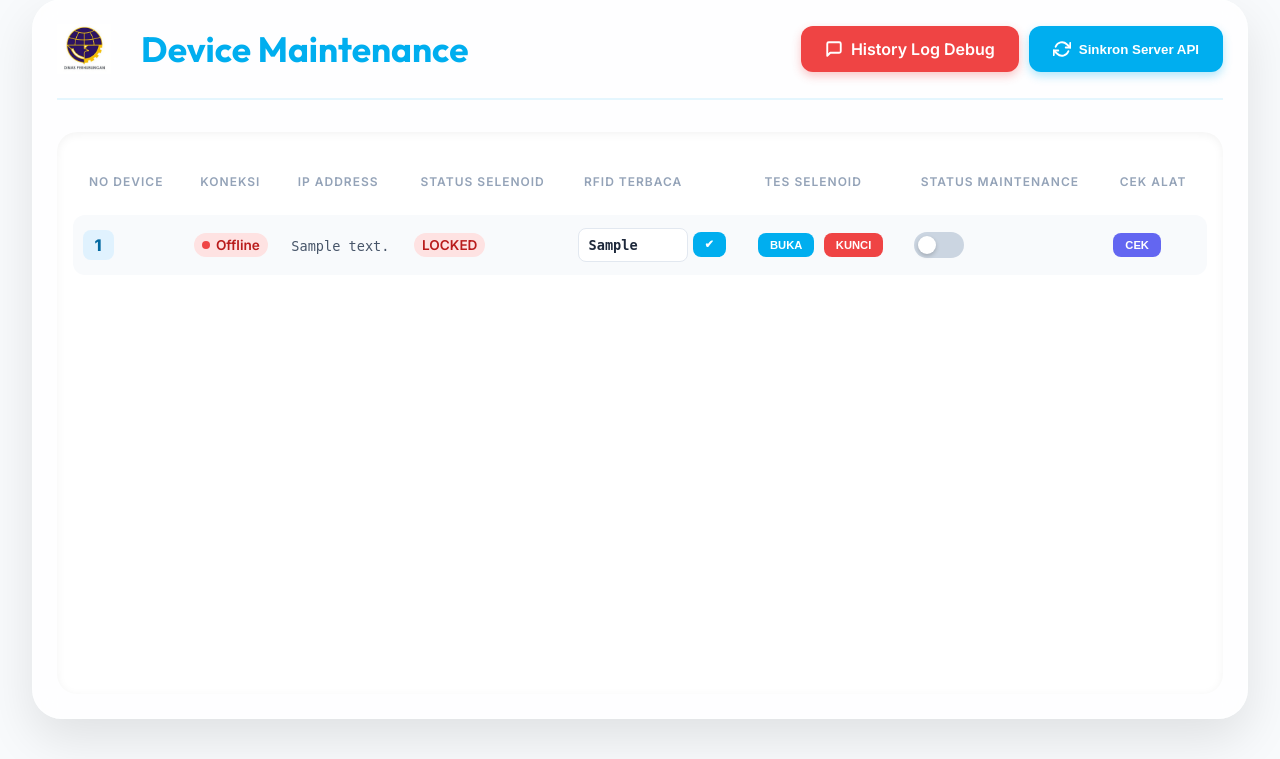
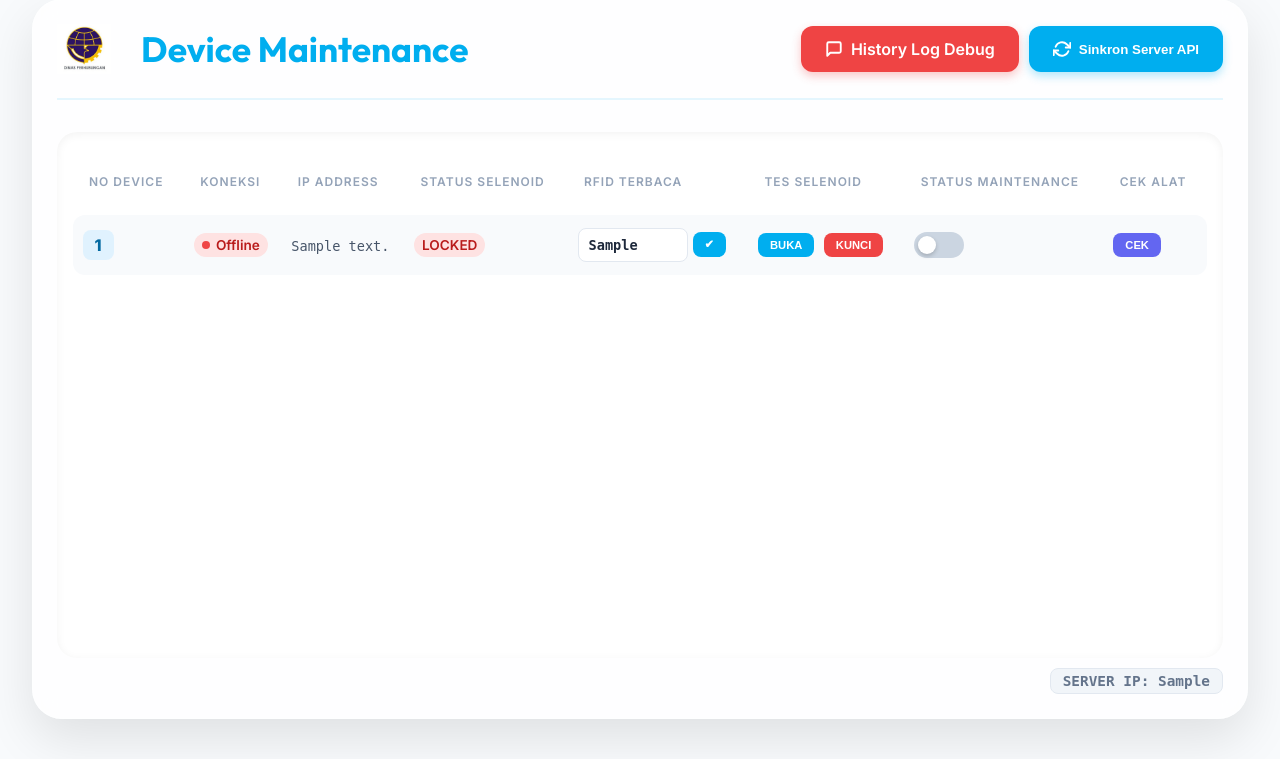
Before and after one commit to atstorenusantara-oss/Boseh_dashboard, a Flask app: template templates/maintenance.html in a window 1280 px wide. Shown: the part 41-800 px from the top of the page. Run offline with Flask 3, Linux system fonts and the light colour scheme; data comes from the database, SQL or seed files in the repository; both versions use the stored data as it was after the commit; the template is opened without the code that fills it: most values are stand-ins (such as "Sample title", 1, 10 or a date in 2020); data that the repository does not hold is empty.

Commit message:
menambahkan ip server local

```diff
--- a/app.py
+++ b/app.py
@@ -1,4 +1,5 @@
 import sqlite3
+import socket
 import os
 import qrcode
 import io
@@ -464,10 +465,23 @@ def admin():
 
 @app.route('/maintenance')
 def maintenance():
+    def get_local_ip():
+        s = socket.socket(socket.AF_INET, socket.SOCK_DGRAM)
+        try:
+            # doesn't even have to be reachable
+            s.connect(('10.255.255.255', 1))
+            IP = s.getsockname()[0]
+        except Exception:
+            IP = '127.0.0.1'
+        finally:
+            s.close()
+        return IP
+
     db = get_db()
     slots = db.execute('SELECT * FROM slots ORDER BY slot_number').fetchall()
     settings = db.execute('SELECT * FROM settings').fetchall()
     settings_dict = {s['key']: s['value'] for s in settings}
+    return render_template('maintenance.html', slots=slots, settings=settings_dict, server_ip=get_local_ip())
     return render_template('maintenance.html', slots=slots, settings=settings_dict)
 
 @app.route('/logs')
--- a/templates/maintenance.html
+++ b/templates/maintenance.html
@@ -457,6 +457,12 @@
                 </tbody>
             </table>
         </div>
+
+        <div style="margin-top: 10px; display: flex; justify-content: flex-end; align-items: center; color: #64748b; font-size: 0.9rem; font-weight: 700; font-family: 'JetBrains Mono', monospace;">
+            <span style="background: #f1f5f9; padding: 4px 12px; border-radius: 8px; border: 1px solid #e2e8f0;">
+                SERVER IP: {{ server_ip }}
+            </span>
+        </div>
     </div>
 
     <script>
```
Also changed, not shown: boseh.db, 1 other file.
